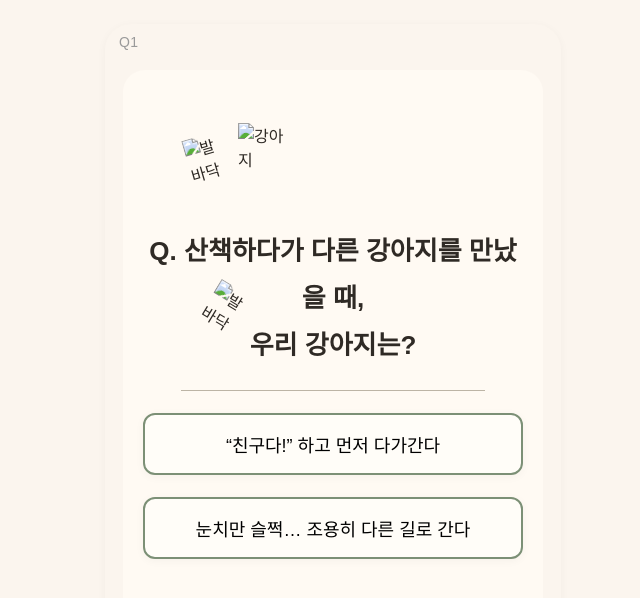
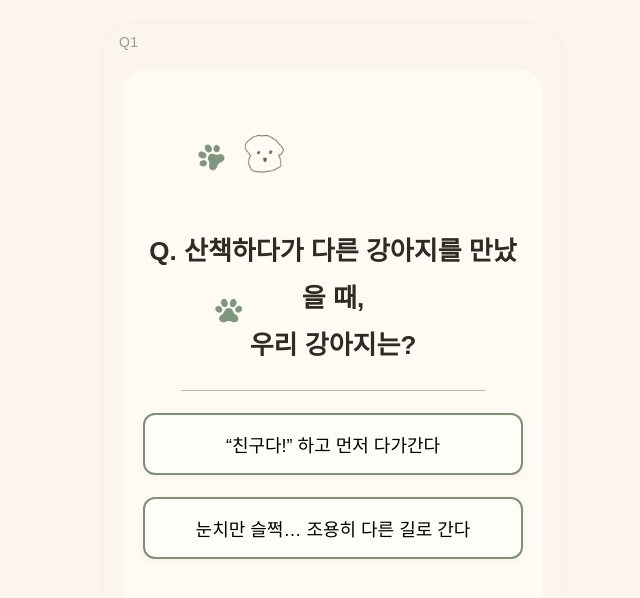
Before and after one commit to yeyeyeonu/Dogbti, a plain HTML site: page html/Q1.html in a window 1280 px wide. Shown: the whole page, without its empty margins (307-947 px from the left). Drawn offline with Linux system fonts and the light colour scheme; the site is published under a folder, as on GitHub Pages, so addresses that start at the root find nothing; a web font is replaced by a local one.

Commit message:
fix: correct image path

```diff
--- a/html/Q1.html
+++ b/html/Q1.html
@@ -13,9 +13,9 @@
 
       <section class="canvas">
         <!-- 강아지 & 발바닥 이미지 -->
-        <img src="/../image/QuestionsDog.png" alt="강아지" class="dog">
-        <img src="/../image/QuestionsPaw.png" alt="발바닥" class="paw-top">
-        <img src="/../image/QuestionsPaw.png" alt="발바닥" class="paw-bottom">
+        <img src="../image/QuestionsDog.png" alt="강아지" class="dog">
+        <img src="../image/QuestionsPaw.png" alt="발바닥" class="paw-top">
+        <img src="../image/QuestionsPaw.png" alt="발바닥" class="paw-bottom">
 
         <h1 id="q1-title" class="question">
           Q. 산책하다가 다른 강아지를 만났을 때,<br/>
```
